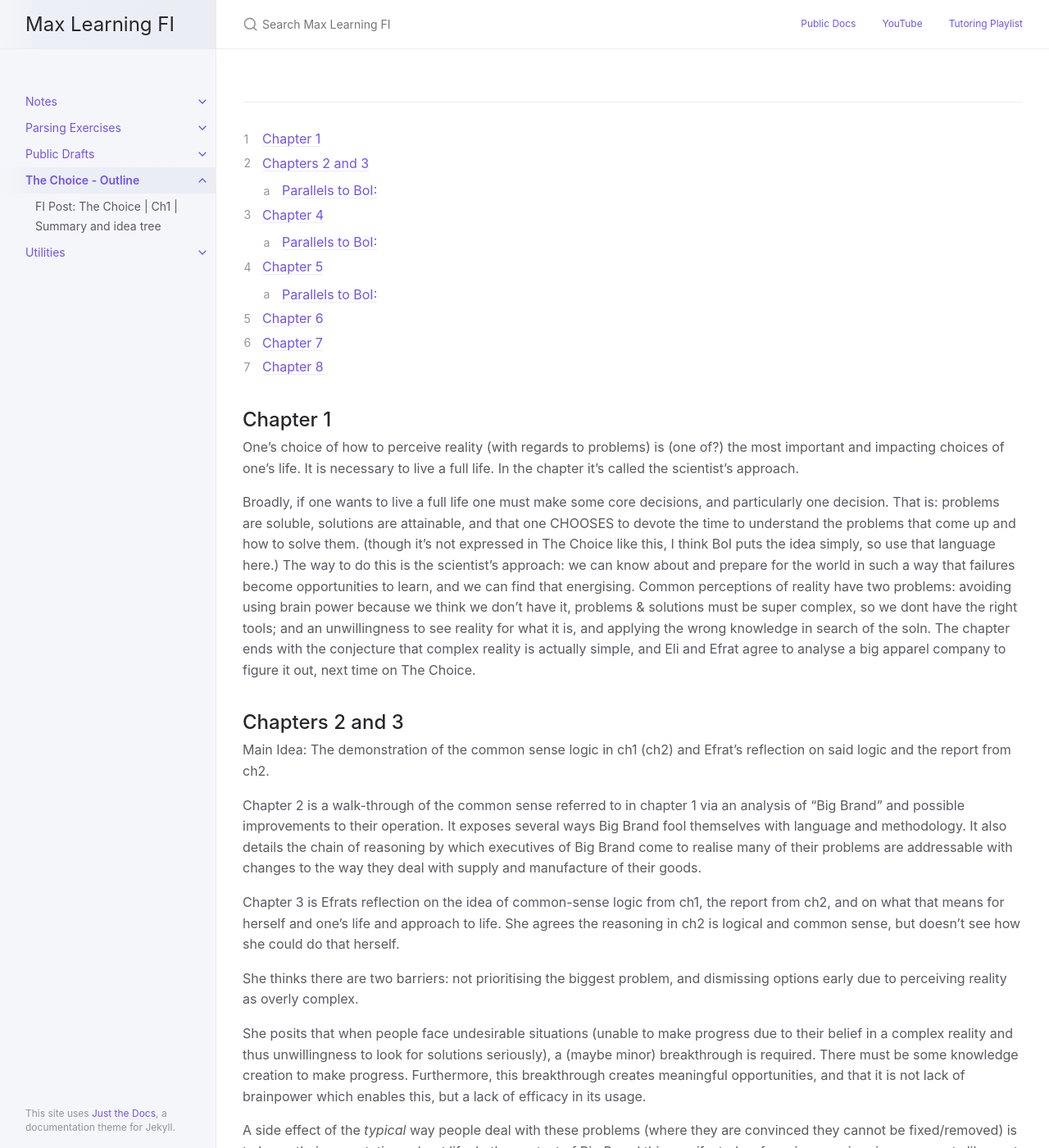
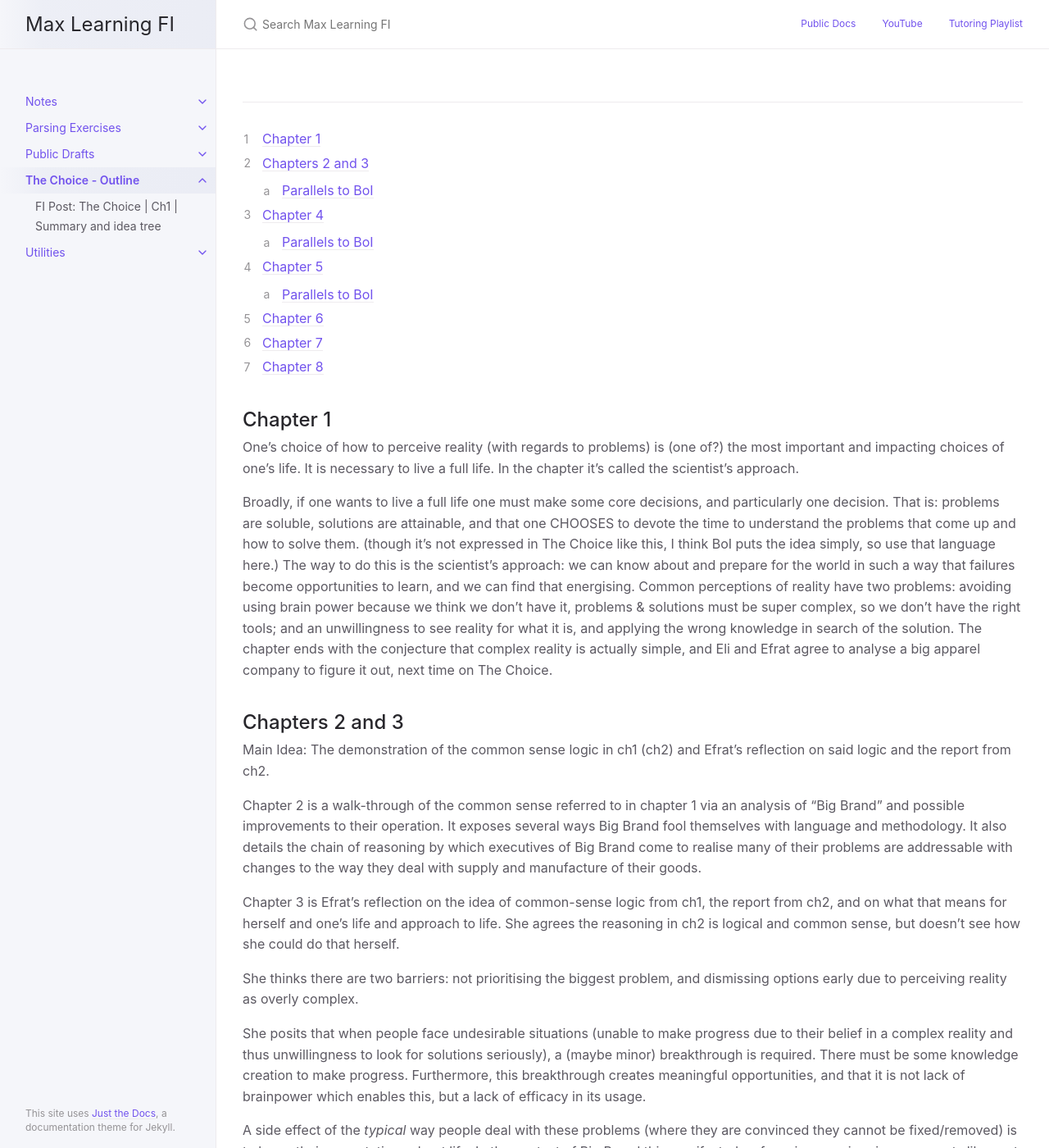
Before and after one commit to curi/fi, a Jekyll site: the page built from docs/books/the-choice/index.md, in a window 1280 px wide and 1400 px high. Shown: the whole window at 82% size. Built offline with Jekyll 4.4.1, drawn with Linux system fonts in a browser that asks for light colours; some of the changed text lies outside the part shown.

Commit message:
spelling

```diff
--- a/docs/books/the-choice/index.md
+++ b/docs/books/the-choice/index.md
@@ -18,8 +18,8 @@ come up and how to solve them. (though it's not expressed in The Choice like thi
 use that language here.) The way to do this is the scientist's approach: we can know about and prepare for the world in
 such a way that failures become opportunities to learn, and we can find that energising. Common perceptions of reality
 have two problems: avoiding using brain power because we think we don't have it, problems & solutions must be super
-complex, so we dont have the right tools; and an unwillingness to see reality for what it is, and applying the wrong
-knowledge in search of the soln. The chapter ends with the conjecture that complex reality is actually simple, and Eli
+complex, so we don't have the right tools; and an unwillingness to see reality for what it is, and applying the wrong
+knowledge in search of the solution. The chapter ends with the conjecture that complex reality is actually simple, and Eli
 and Efrat agree to analyse a big apparel company to figure it out, next time on The Choice.
 
 ## Chapters 2 and 3
@@ -33,7 +33,7 @@ details the chain of reasoning by which executives of Big Brand come to realise
 their problems are addressable with changes to the way they deal with supply and
 manufacture of their goods.
 
-Chapter 3 is Efrats reflection on the idea of common-sense logic from ch1, the report from ch2, and on what that means
+Chapter 3 is Efrat's reflection on the idea of common-sense logic from ch1, the report from ch2, and on what that means
 for herself and one's life and approach to life. She agrees the reasoning in ch2 is logical
 and common sense, but doesn't see how she could do that herself.
 
@@ -48,7 +48,7 @@ A side effect of the *typical* way people deal with these problems (where they a
 
 Finally, she concludes a good perception of reality is effective and powerful. The implications of this are not acknowledged at this point, but this is epistemically significant in a way Efrat has not yet realised.
 
-### Parallels to BoI:
+### Parallels to BoI
 
 * elegance in hard-to-vary explanations
 * theory-laden results (forecast is bad => shortages and surpluses)
@@ -69,7 +69,7 @@ complexity of systems: degrees of freedom vs information required to describe sy
 
 one problem covered so far: the perception reality is complex.
 
-### Parallels to BoI:
+### Parallels to BoI
 
 * reality is objective and consistent
 * power and reach of explanations
@@ -87,7 +87,7 @@ Second obstacle is the belief that: when we have conflicts the best we can do is
 
 Inherent simplicity => parts of reality we care about governed by only a few elements => find the incorrect assumption => eliminate conflicts.
 
-### Parallels to BoI:
+### Parallels to BoI
 
 * bad explanations lead to unpredictable outcomes
 * new knowledge proves something wrong about what it replaces (e.g. gravity as a force false according to general relativity, but not newtonian gravity)
@@ -99,7 +99,7 @@ Goldratt didn't bother with a full analysis of Big Brand because he didn't need
 
 Smaller problems can be isolated from that compromise so they can be handled without handling the root problem (common in business). Investigating small problems don't necessarily lead to finding the root cause. Focusing on big problems has a higher return on time/effort.
 
-> Part of the belief in Inherent Simplicity is that any conflict, including root conflicts, can be removed by removing one of the underlying false assumptions.
+"Part of the belief in Inherent Simplicity is that any conflict, including root conflicts, can be removed by removing one of the underlying false assumptions."
 
 Efrat asks why Eli kept looking for "better and better solutions", and Eli responds that he didn't, but after changing a deep assumption the situation changes. Looking into the consequences of that change lead to a new 'big picture' and many of the other improvements 'dropped out', as such.
 
```
